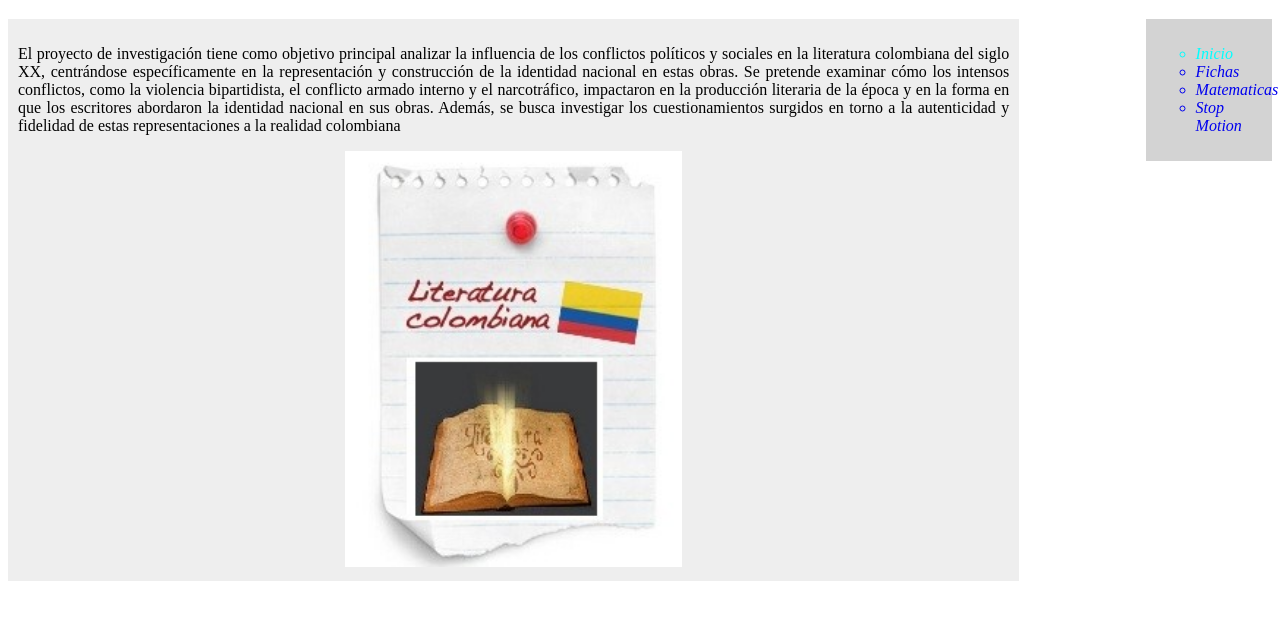
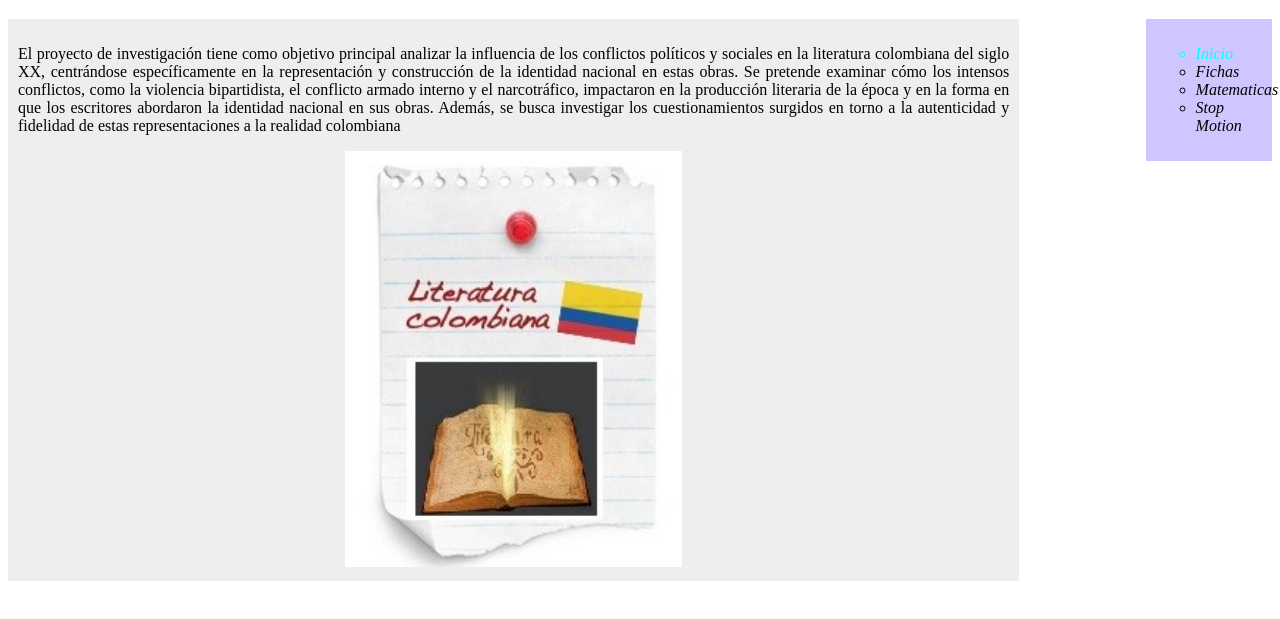
Before and after one commit to AndrelGanShiTV/paginaWebSofi, a plain HTML site: page HTML/index.html in a window 1280 px wide. Shown: the part 81-700 px from the top of the page. Drawn offline with Linux system fonts and the light colour scheme.

Commit message:
css aside

```diff
--- a/CSS/style.css
+++ b/CSS/style.css
@@ -29,7 +29,7 @@ aside {
     width: 10%;
     float: right;
     font-style: italic;
-    background-color: lightgray;
+    background-color: rgba(42, 9, 255, 0.229);
 
 }
 
@@ -37,6 +37,9 @@ aside ul {
     list-style: circle;
 }
 
-a {
-    text-decoration: none;
+a{
+    color: #000
 }
+
+a:link { text-decoration:none; }
+a:visited { text-decoration:none; }
```
